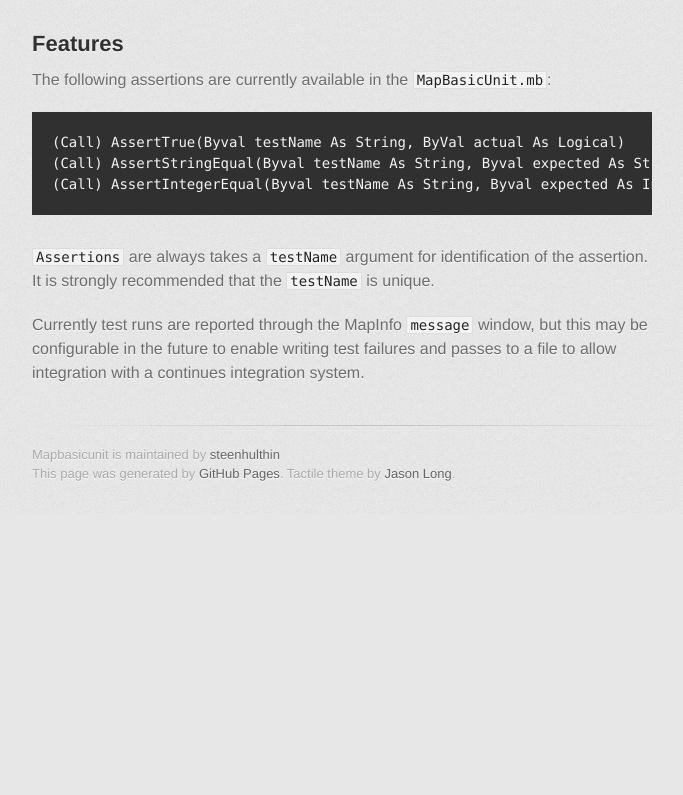
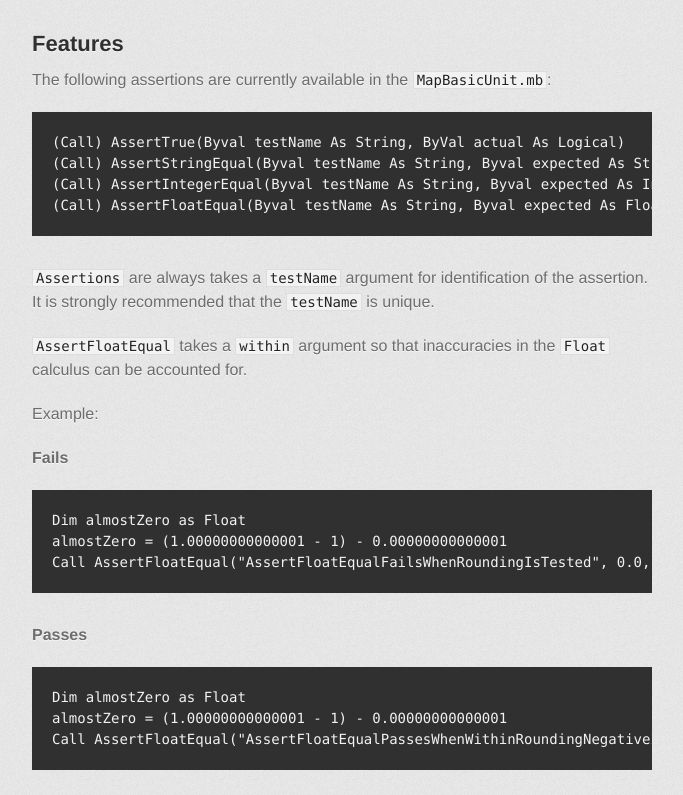
Before and after one commit to steenhulthin/MapBasicUnit, a plain HTML site: page index.html in a window 1280 px wide. Shown: the part 2465-3260 px from the top of the page, without its empty margins (298-981 px from the left). Before the commit the page ends 2979 px from the top, so only its background shows below. Drawn offline with Linux system fonts and the light colour scheme; a web font is replaced by a local one.

```diff
--- a/index.html
+++ b/index.html
@@ -143,9 +143,28 @@
 <pre><code>(Call) AssertTrue(Byval testName As String, ByVal actual As Logical)
 (Call) AssertStringEqual(Byval testName As String, Byval expected As String, Byval actual As String)
 (Call) AssertIntegerEqual(Byval testName As String, Byval expected As Integer, Byval actual As Integer)
+(Call) AssertFloatEqual(Byval testName As String, Byval expected As Float, Byval actual As Float, Byval within As Float)
 </code></pre>
 
 <p><code>Assertions</code> are always takes a <code>testName</code> argument for identification of the assertion. It is strongly recommended that the <code>testName</code> is unique. </p>
+
+<p><code>AssertFloatEqual</code> takes a <code>within</code> argument so that inaccuracies in the <code>Float</code> calculus can be accounted for.</p>
+
+<p>Example:</p>
+
+<p><strong>Fails</strong></p>
+
+<pre><code>Dim almostZero as Float
+almostZero = (1.00000000000001 - 1) - 0.00000000000001
+Call AssertFloatEqual("AssertFloatEqualFailsWhenRoundingIsTested", 0.0, almostZero, 0.0)
+</code></pre>
+
+<p><strong>Passes</strong></p>
+
+<pre><code>Dim almostZero as Float
+almostZero = (1.00000000000001 - 1) - 0.00000000000001
+Call AssertFloatEqual("AssertFloatEqualPassesWhenWithinRoundingNegativeIsTested", 0.0, almostZero, 0.000001)
+</code></pre>
 
 <p>Currently test runs are reported through the MapInfo <code>message</code> window, but this may be configurable in the future to enable writing test failures and passes to a file to allow integration with a continues integration system.</p>
         </section>
```
Also changed, not shown: params.json (+1 -1 lines).
